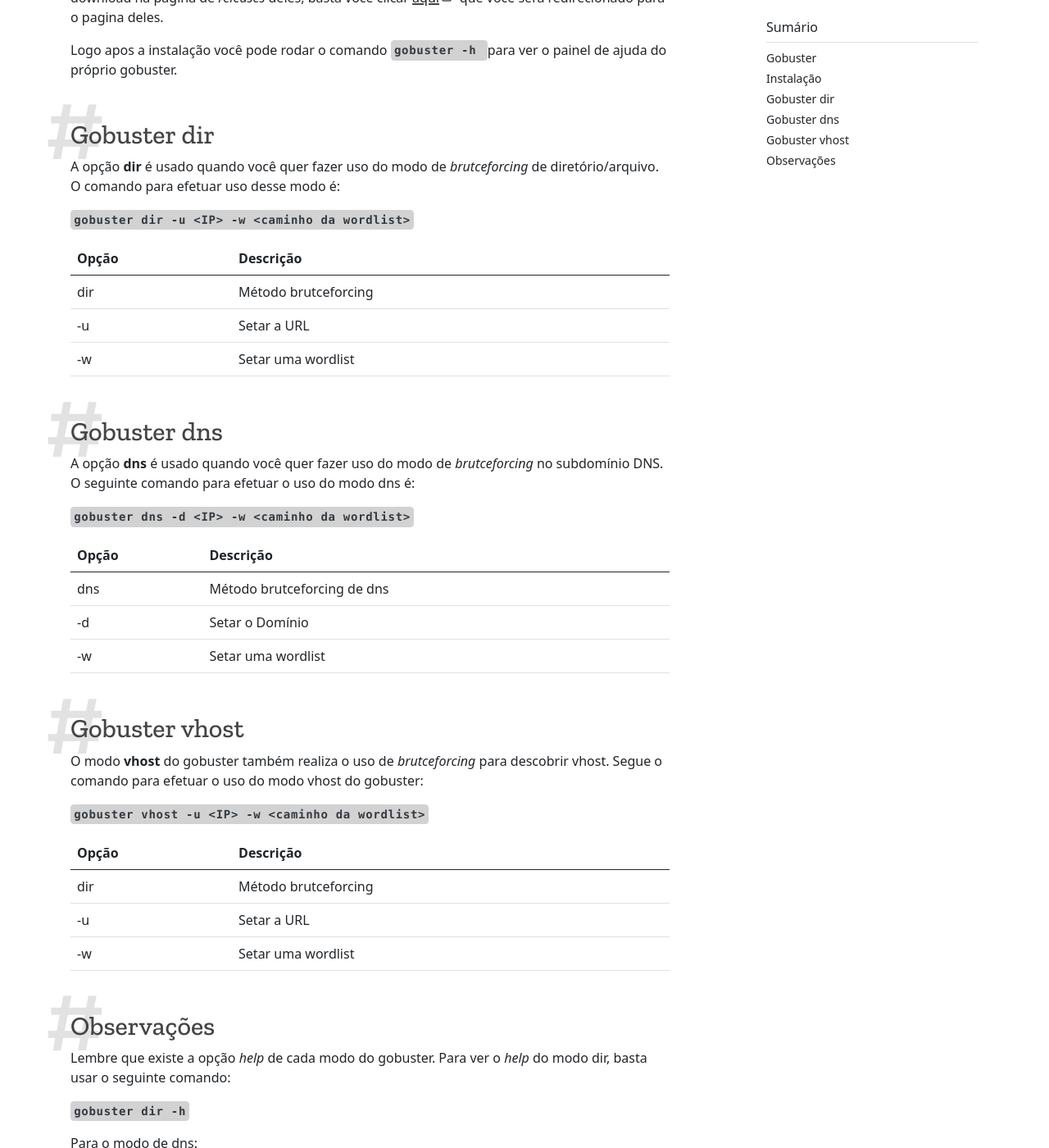
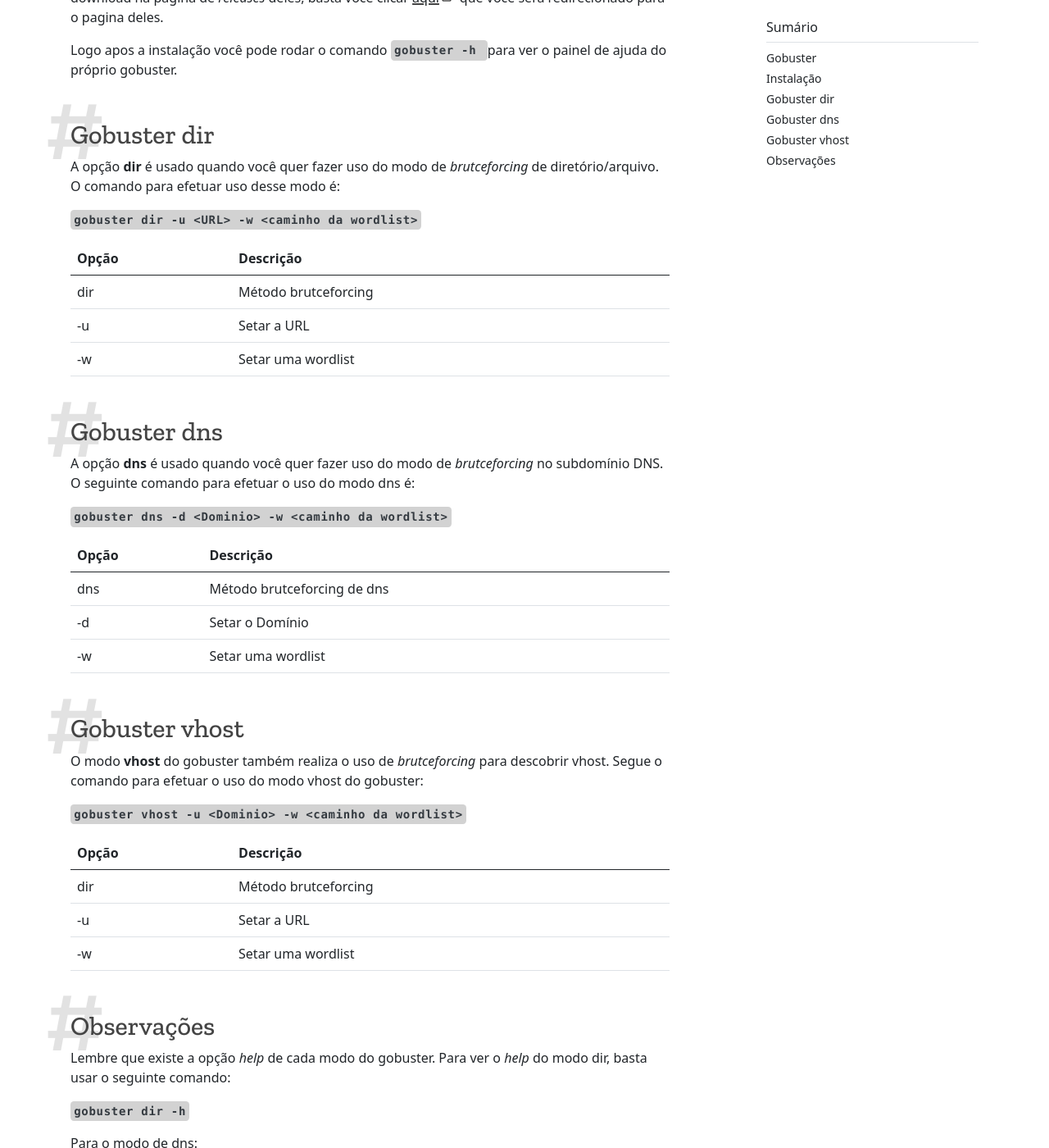
Before and after one commit to in1t0n3/initone.com.br, a Jekyll site: the page built from _posts/2020-07-23-Gobuster.md, in a window 1280 px wide and 1400 px high, scrolled down 1010 px. Shown: the whole window at 82% size. Built offline with Jekyll 4.4.1, drawn with Linux system fonts in a browser that asks for light colours; part of the change alters nothing that is shown.

Commit message:
Update 2020-07-23-Gobuster.md

```diff
--- a/_posts/2020-07-23-Gobuster.md
+++ b/_posts/2020-07-23-Gobuster.md
@@ -28,7 +28,7 @@ Logo apos a instalação você pode rodar o comando **`gobuster -h `** para ver
 
 A opção **dir** é usado quando você quer fazer uso do modo de *brutceforcing* de diretório/arquivo. O comando para efetuar uso desse modo é:
 
-**`gobuster dir -u <IP> -w <caminho da wordlist>`**
+**`gobuster dir -u <URL> -w <caminho da wordlist>`**
 
 <table class="table">
   <thead>
@@ -57,7 +57,7 @@ A opção **dir** é usado quando você quer fazer uso do modo de *brutceforcing
 
 A opção **dns** é usado quando você quer fazer uso do modo de *brutceforcing* no subdomínio DNS. O seguinte comando para efetuar o uso do modo dns é:
 
-**`gobuster dns -d <IP> -w <caminho da wordlist>`**
+**`gobuster dns -d <Dominio> -w <caminho da wordlist>`**
 
 <table class="table">
   <thead>
@@ -86,7 +86,7 @@ A opção **dns** é usado quando você quer fazer uso do modo de *brutceforcing
 
 O modo **vhost** do gobuster também realiza o uso de *brutceforcing* para descobrir vhost. Segue o comando para efetuar o uso do modo vhost do gobuster:
 
-**`gobuster vhost -u <IP> -w <caminho da wordlist>`**
+**`gobuster vhost -u <Dominio> -w <caminho da wordlist>`**
 
 <table class="table">
   <thead>
```
